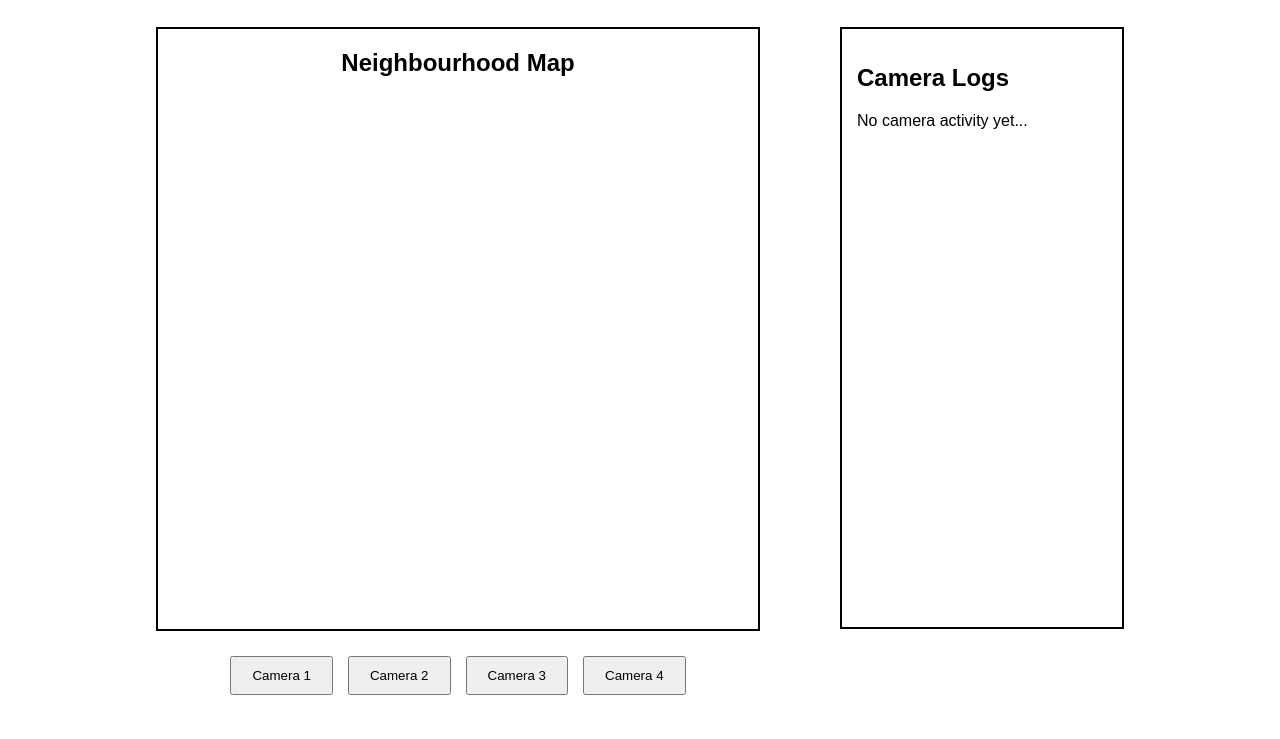
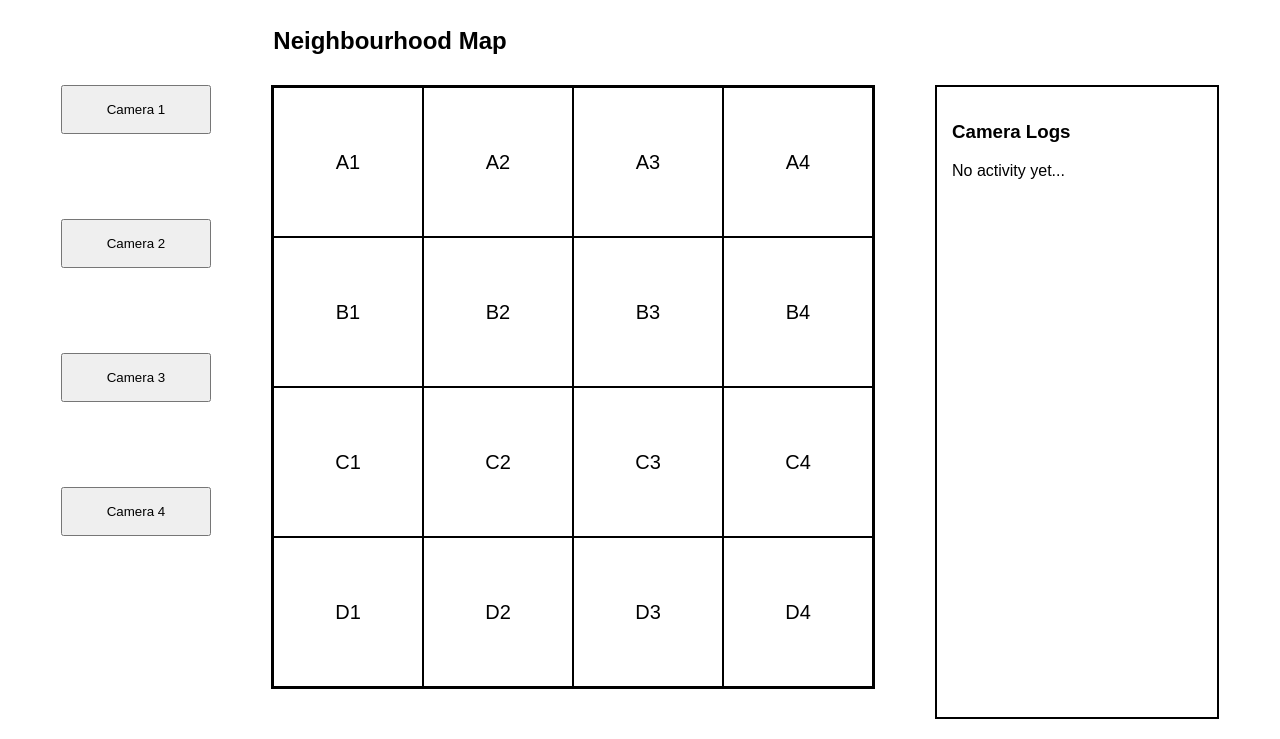
Before and after one commit to KenzaRoulleauxSiouahe/neighborhood-surveillance, a plain HTML site: page frontend/index.html in a window 1280 px wide. Shown: the part 61-800 px from the top of the page. Drawn offline with Linux system fonts and the light colour scheme.

Commit message:
modified the visual layout of the frontend

```diff
--- a/frontend/index.html
+++ b/frontend/index.html
@@ -9,26 +9,43 @@
 	</head>
 	<body>
 		<h1>Neighbourhood Surveillance</h1>
-
+		<h2>Neighbourhood Map</h2>
 		<div id="game-container">
+			<div id="camera-selection">
+				<button>Camera 1</button>
+				<button>Camera 2</button>
+				<button>Camera 3</button>
+				<button>Camera 4</button>
+			</div>
 			<div id="game-area">
 				<div id="map">
-					<h2>Neighbourhood Map</h2>
-				</div>
+					<div class="zone">A1</div>
+					<div class="zone">A2</div>
+					<div class="zone">A3</div>
+					<div class="zone">A4</div>
 
-				<div id="cameras">
-					<button>Camera 1</button>
-					<button>Camera 2</button>
-					<button>Camera 3</button>
-					<button>Camera 4</button>
+					<div class="zone">B1</div>
+					<div class="zone">B2</div>
+					<div class="zone">B3</div>
+					<div class="zone">B4</div>
+
+					<div class="zone">C1</div>
+					<div class="zone">C2</div>
+					<div class="zone">C3</div>
+					<div class="zone">C4</div>
+
+					<div class="zone">D1</div>
+					<div class="zone">D2</div>
+					<div class="zone">D3</div>
+					<div class="zone">D4</div>
 				</div>
 			</div>
 
 			<div id="camera-logs">
-				<h2>Camera Logs</h2>
+				<h3>Camera Logs</h3>
 
 				<div id="logs">
-					<p>No camera activity yet...</p>
+					<p>No activity yet...</p>
 				</div>
 			</div>
 		</div>
--- a/frontend/style.css
+++ b/frontend/style.css
@@ -4,30 +4,54 @@ body {
 	text-align: center;
 }
 
+h2{
+    margin-bottom: -20px;
+    margin-left: -500px;
+    margin-top: 30px;
+}
+
 #game-container {
 	display: flex;
 	justify-content: center;
 	align-items: flex-start;
-	gap: 80px;
-	margin-top: 30px;
+	gap: 60px;
+	margin-top: 50px;
 }
 
 #game-area {
 	display: flex;
 	flex-direction: column;
-	align-items: center;
-	gap: 25px;
+	justify-content: center;
 }
 
 #map {
 	width: 600px;
 	height: 600px;
 	border: 2px solid black;
+
+    display: grid;
+    grid-template-columns: repeat(4, 1fr);
+    grid-template-rows: repeat(4, 1fr);
 }
 
-#cameras {
+.zone {
+	border: 1px solid black;
 	display: flex;
-	gap: 15px;
+	justify-content: center;
+	align-items: center;
+	font-size: 20px;
+	cursor: pointer;
+}
+
+#camera-selection {
+	display: flex;
+	flex-direction: column;
+	gap: 85px;
+}
+
+#camera-selection button {
+	width: 150px;
+	padding: 15px;
 }
 
 button {
@@ -37,7 +61,7 @@ button {
 
 #camera-logs {
 	width: 250px;
-	height: 568px;
+	height: 600px;
 	border: 2px solid black;
 	padding: 15px;
 	text-align: left;
```
